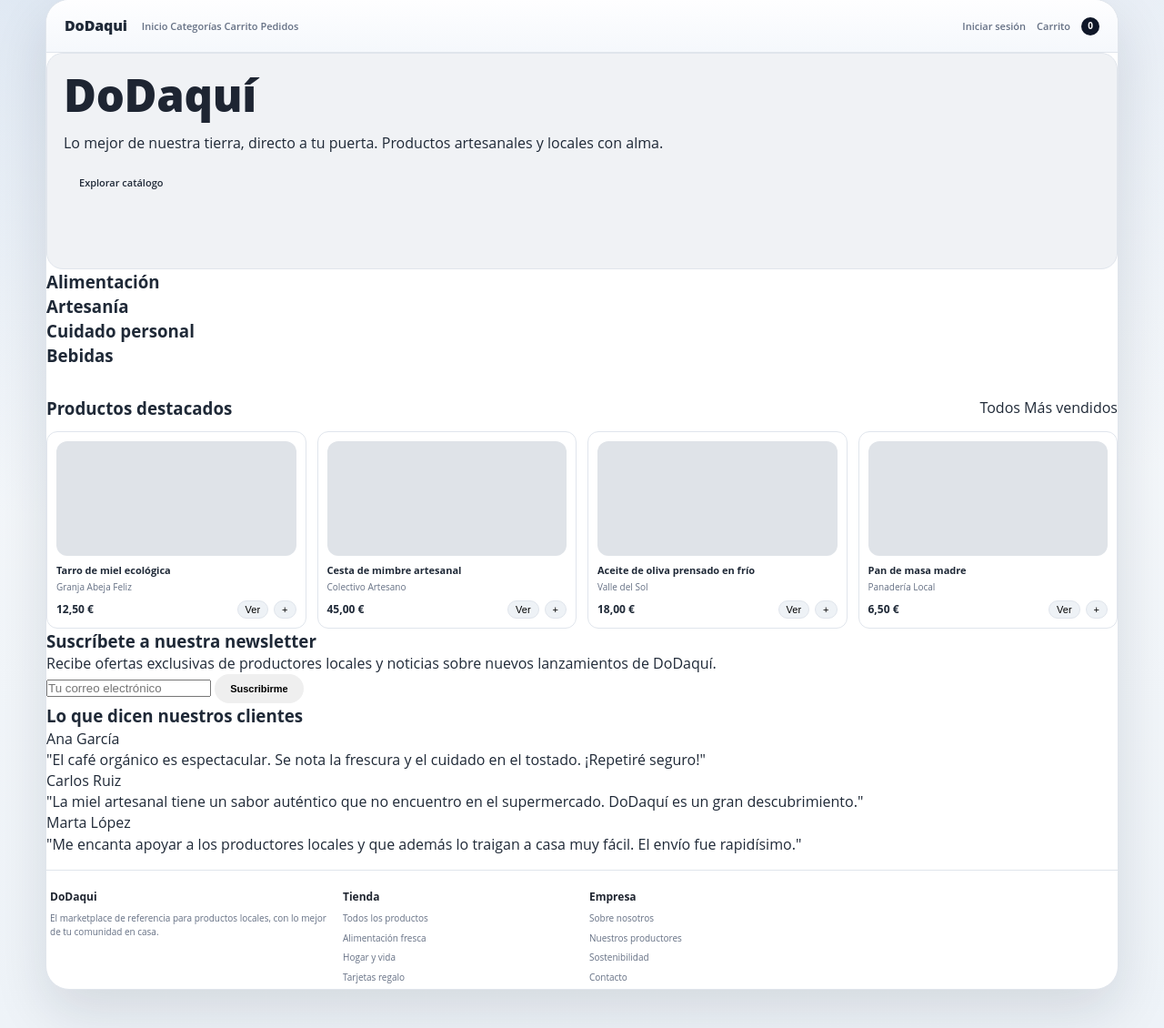
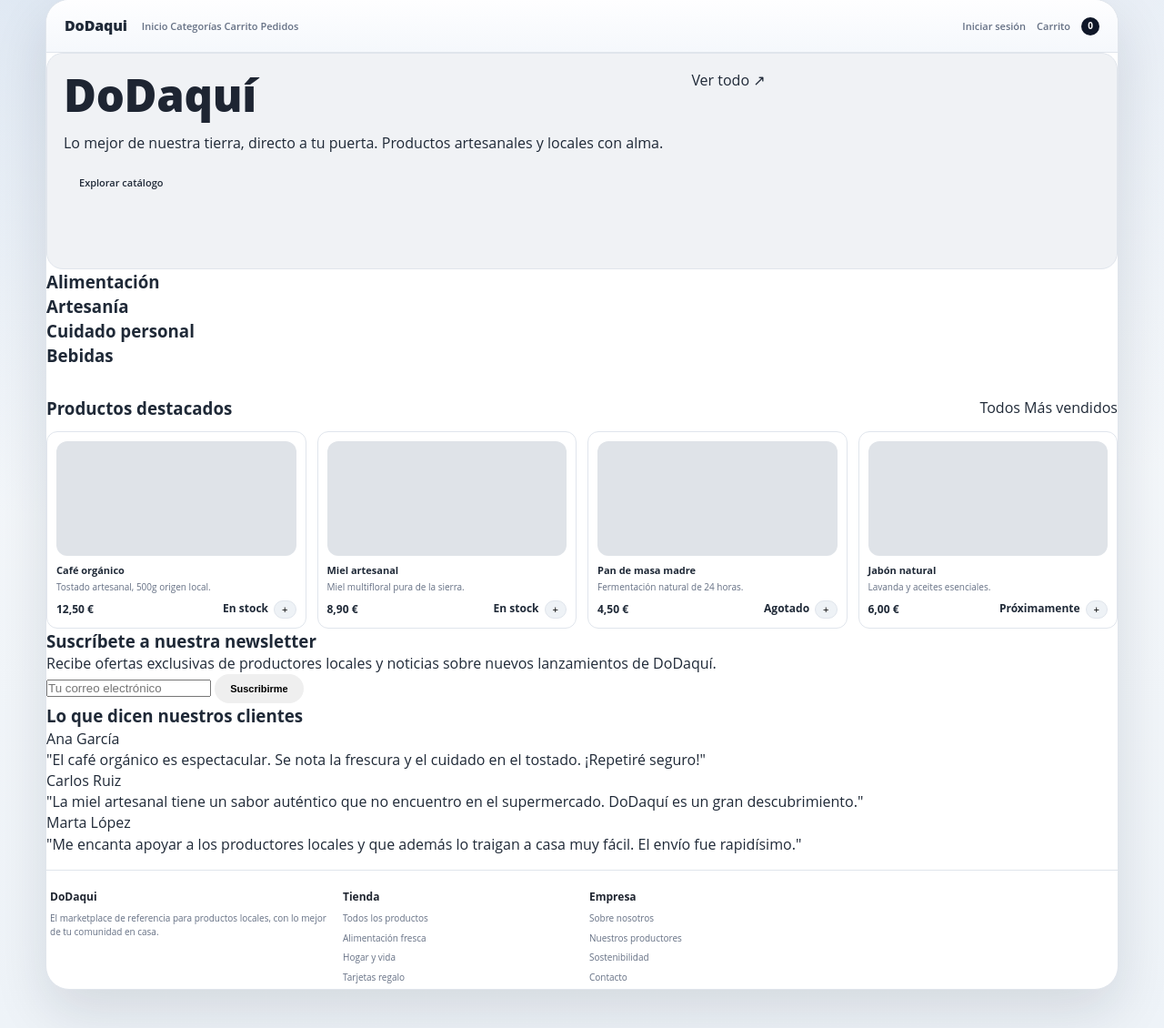
Before and after one commit to rodrigosambadesaa/DoDaqui, a PHP site: page /home.php in a window 1280 px wide. Shown: the part 33-1163 px from the top of the page at 91% size. Run offline with PHP 8.4, Linux system fonts and the light colour scheme.

Commit message:
feat: rehacer home al wireframe actualizado

```diff
--- a/backend/public/home.php
+++ b/backend/public/home.php
@@ -27,13 +27,14 @@ $user = currentUser();
                         <a href="home.php" class="is-active">Inicio</a>
                         <a href="products.php">Categorías</a>
                         <a href="cart.php">Carrito</a>
-                        <a href="#catalogo-destacados">Pedidos</a>
+                        <a href="#store-footer">Pedidos</a>
                     </nav>
                     <div class="nav-grow"></div>
                     <div class="nav-actions">
                         <?php if ($user === null): ?>
                             <a href="auth.php">Iniciar sesión</a>
                         <?php else: ?>
+                            <span class="avatar-mini" aria-hidden="true"></span>
                             <span><?php echo htmlspecialchars($user['nome'], ENT_QUOTES, 'UTF-8'); ?></span>
                             <a href="logout.php">Salir</a>
                         <?php endif; ?>
@@ -51,7 +52,9 @@ $user = currentUser();
                                 <a href="products.php" class="btn btn-primary">Explorar catálogo</a>
                             </div>
                         </div>
-                        <div class="hero-image sketch-image" aria-hidden="true"></div>
+                        <div class="hero-image sketch-image" aria-hidden="true">
+                            <span>Ver todo ↗</span>
+                        </div>
                     </section>
 
                     <section class="category-strip" aria-label="Categorías destacadas">
@@ -78,75 +81,55 @@ $user = currentUser();
                             </div>
                         </div>
                         <div class="catalog-grid shop-grid">
-                            <article class="product-card" data-name="Tarro de miel ecológica" data-origin="Granja Abeja Feliz" data-price="12.50" data-summary="Miel cruda de producción local, sin mezclas industriales y con cosecha de temporada.">
+                            <article class="product-card" data-name="Café orgánico" data-origin="Tostado artesanal, 500g origen local." data-price="12.50" data-summary="Café orgánico con perfil suave y notas a cacao. Producido por cooperativas de proximidad.">
                                 <div class="product-thumb placeholder"></div>
-                                <p class="product-name">Tarro de miel ecológica</p>
-                                <p class="product-meta">Granja Abeja Feliz</p>
+                                <p class="product-name">Café orgánico</p>
+                                <p class="product-meta">Tostado artesanal, 500g origen local.</p>
                                 <div class="product-row">
                                     <span><?php echo formatoEuro(12.5); ?></span>
                                     <div class="product-row-actions">
-                                        <button class="plus-btn view-product" type="button">Ver</button>
+                                        <span class="pill-stock">En stock</span>
                                         <button class="plus-btn add-cart" type="button">+</button>
                                     </div>
                                 </div>
-                                <div class="product-detail-inline" hidden>
-                                    <p class="detail-meta">Origen: Granja Abeja Feliz</p>
-                                    <p class="detail-meta">Precio: <?php echo formatoEuro(12.5); ?></p>
-                                    <p class="detail-summary">Miel cruda de producción local, sin mezclas industriales y con cosecha de temporada.</p>
+                            </article>
+
+                            <article class="product-card" data-name="Miel artesanal" data-origin="Miel multifloral pura de la sierra." data-price="8.90" data-summary="Miel artesana cosechada en pequeños lotes con trazabilidad completa.">
+                                <div class="product-thumb placeholder"></div>
+                                <p class="product-name">Miel artesanal</p>
+                                <p class="product-meta">Miel multifloral pura de la sierra.</p>
+                                <div class="product-row">
+                                    <span><?php echo formatoEuro(8.9); ?></span>
+                                    <div class="product-row-actions">
+                                        <span class="pill-stock">En stock</span>
+                                        <button class="plus-btn add-cart" type="button">+</button>
+                                    </div>
                                 </div>
                             </article>
 
-                            <article class="product-card" data-name="Cesta de mimbre artesanal" data-origin="Colectivo Artesano" data-price="45.00" data-summary="Pieza trenzada a mano con fibras naturales, ideal para almacenaje y decoración.">
+                            <article class="product-card" data-name="Pan de masa madre" data-origin="Fermentación natural de 24 horas." data-price="4.50" data-summary="Hogaza de masa madre elaborada cada mañana por panaderías locales.">
                                 <div class="product-thumb placeholder"></div>
-                                <p class="product-name">Cesta de mimbre artesanal</p>
-                                <p class="product-meta">Colectivo Artesano</p>
+                                <p class="product-name">Pan de masa madre</p>
+                                <p class="product-meta">Fermentación natural de 24 horas.</p>
                                 <div class="product-row">
-                                    <span><?php echo formatoEuro(45); ?></span>
+                                    <span><?php echo formatoEuro(4.5); ?></span>
                                     <div class="product-row-actions">
-                                        <button class="plus-btn view-product" type="button">Ver</button>
+                                        <span class="pill-stock pill-stock-warn">Agotado</span>
                                         <button class="plus-btn add-cart" type="button">+</button>
                                     </div>
                                 </div>
-                                <div class="product-detail-inline" hidden>
-                                    <p class="detail-meta">Origen: Colectivo Artesano</p>
-                                    <p class="detail-meta">Precio: <?php echo formatoEuro(45); ?></p>
-                                    <p class="detail-summary">Pieza trenzada a mano con fibras naturales, ideal para almacenaje y decoración.</p>
-                                </div>
                             </article>
 
-                            <article class="product-card" data-name="Aceite de oliva prensado en frío" data-origin="Valle del Sol" data-price="18.00" data-summary="Aceite virgen extra de primera prensada, con perfil afrutado y acidez baja.">
+                            <article class="product-card" data-name="Jabón natural" data-origin="Lavanda y aceites esenciales." data-price="6.00" data-summary="Jabón de lavanda elaborado con ingredientes naturales y producción local.">
                                 <div class="product-thumb placeholder"></div>
-                                <p class="product-name">Aceite de oliva prensado en frío</p>
-                                <p class="product-meta">Valle del Sol</p>
+                                <p class="product-name">Jabón natural</p>
+                                <p class="product-meta">Lavanda y aceites esenciales.</p>
                                 <div class="product-row">
-                                    <span><?php echo formatoEuro(18); ?></span>
+                                    <span><?php echo formatoEuro(6); ?></span>
                                     <div class="product-row-actions">
-                                        <button class="plus-btn view-product" type="button">Ver</button>
+                                        <span class="pill-stock pill-stock-soon">Próximamente</span>
                                         <button class="plus-btn add-cart" type="button">+</button>
                                     </div>
-                                </div>
-                                <div class="product-detail-inline" hidden>
-                                    <p class="detail-meta">Origen: Valle del Sol</p>
-                                    <p class="detail-meta">Precio: <?php echo formatoEuro(18); ?></p>
-                                    <p class="detail-summary">Aceite virgen extra de primera prensada, con perfil afrutado y acidez baja.</p>
-                                </div>
-                            </article>
-
-                            <article class="product-card" data-name="Pan de masa madre" data-origin="Panadería Local" data-price="6.50" data-summary="Pan de fermentación lenta, corteza crujiente y miga alveolada elaborado cada mañana.">
-                                <div class="product-thumb placeholder"></div>
-                                <p class="product-name">Pan de masa madre</p>
-                                <p class="product-meta">Panadería Local</p>
-                                <div class="product-row">
-                                    <span><?php echo formatoEuro(6.5); ?></span>
-                                    <div class="product-row-actions">
-                                        <button class="plus-btn view-product" type="button">Ver</button>
-                                        <button class="plus-btn add-cart" type="button">+</button>
-                                    </div>
-                                </div>
-                                <div class="product-detail-inline" hidden>
-                                    <p class="detail-meta">Origen: Panadería Local</p>
-                                    <p class="detail-meta">Precio: <?php echo formatoEuro(6.5); ?></p>
-                                    <p class="detail-summary">Pan de fermentación lenta, corteza crujiente y miga alveolada elaborado cada mañana.</p>
                                 </div>
                             </article>
                         </div>
@@ -181,7 +164,7 @@ $user = currentUser();
                         </div>
                     </section>
 
-                    <section class="footer-grid store-footer-grid">
+                    <section class="footer-grid store-footer-grid" id="store-footer">
                         <div>
                             <h4>DoDaqui</h4>
                             <p>El marketplace de referencia para productos locales, con lo mejor de tu comunidad en casa.</p>
```
